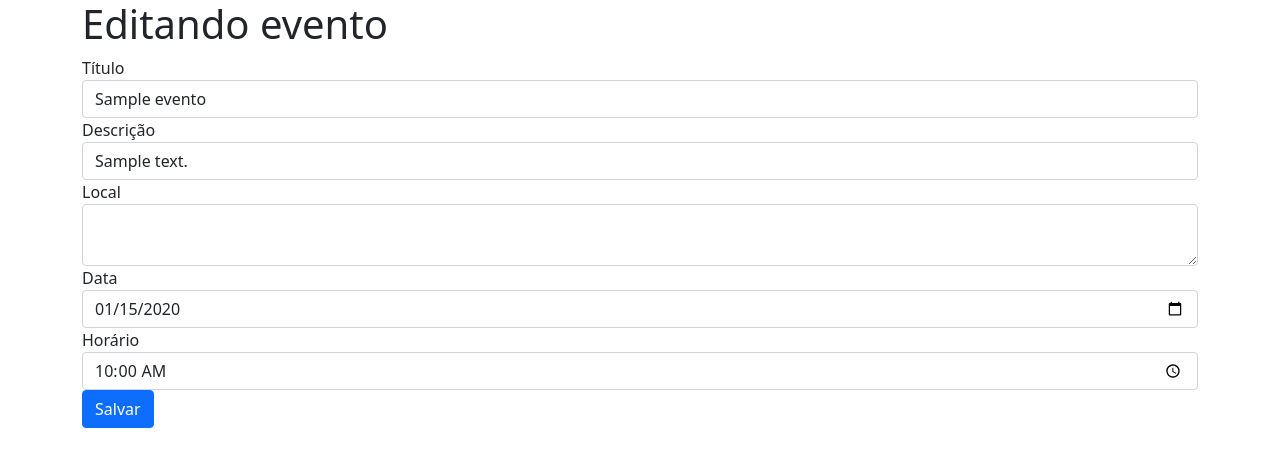
After one commit to llucasft/eventbooker, a Flask app: page /edit/1 in a window 1280 px wide. The commit adds this page. Shown: the top 467 px of the page. Run offline with Flask 3, Linux system fonts and the light colour scheme; the visitor is signed in with stand-in values (Sample User, id 1); tables that the repository leaves empty hold one stand-in row (values such as "Sample post"); some libraries are stand-ins or nearby versions.

Commit message:
formulario de edicao de evento

```diff
--- /dev/null
+++ b/templates/edit.html
@@ -0,0 +1,43 @@
+<!DOCTYPE html>
+<html>
+    <head>
+        <meta charset="utf-8">
+        <meta name="viewport" content="width=device-width, initial-scale=1">
+        <title>Eventbooker</title>
+        <link rel="stylesheet" href="{{ url_for('static', filename='bootstrap.css') }}">
+    </head>
+    <body>
+        <div class="container">
+          <div class="page-header">
+              <h1>{{titulo}}</h1>
+          </div>
+          <form action="{{ url_for('update') }}" method="post" method="post">
+            <fieldset>
+              <div class="form-group">
+                <label for="nome">Título</label>
+                <input type="text" id="titulo" name="titulo" class="form-control", value="{{ evento.titulo }}">
+              </div>
+              <div class="form-group">
+                <label for="categoria">Descrição</label>
+                <input type="text" id="descricao" name="descricao" class="form-control" value="{{ evento.descricao }}">
+              </div>
+              <div class="form-group">
+                <label for="categoria">Local</label>
+                <textarea  id="local" name="local" class="form-control" value="{{ evento.local_evento }}"></textarea>
+              </div>
+              <div class="form-group">
+                <label for="console">Data</label>
+                <input type="date" id="data" name="data" class="form-control" value="{{ evento.data_evento }}">
+              </div>
+              <div class="form-group">
+                <label for="console">Horário</label>
+                <input type="time" id="hora" name="hora" class="form-control" value="{{ evento.hora }}">
+              </div>
+              <button type="submit" class="btn btn-primary btn-salvar">Salvar</button>
+            </fieldset>
+          </form>
+            <!-- <script type="text/javascript" src="{{ url_for('static', filename='jquery.js') }}"></script>
+            <script type="text/javascript" src="{{ url_for('static', filename='app.js') }}"></script> -->
+        </div>
+    </body>
+</html>
--- a/templates/list.html
+++ b/templates/list.html
@@ -17,6 +17,7 @@
             <th>Nome</th>
             <th>Descrição</th>
             <th>Local</th>
+            <th></th>
         </tr>
     </thead>
     <tbody>
@@ -25,6 +26,7 @@
             <td>{{ evento.titulo }}</td>
             <td>{{ evento.descricao }}</td>
             <td>{{ evento.local_evento }}</td>
+            <td><a href="{{ url_for('edit', id=evento.id) }}">Editar</a></td>
         </tr>
         {% endfor %}
 
--- a/views.py
+++ b/views.py
@@ -57,6 +57,18 @@ def create():
 
     return redirect(url_for('index'))
 
+@app.route('/edit/<int:id>')
+def edit(id):
+    if 'logged_user' not in session or session['logged_user'] == None:
+        return redirect(url_for('login', next=url_for('edit')))
+
+    evento = Evento.query.filter_by(id=id).first()
+    return render_template('edit.html', titulo='Editando evento', evento=evento)
+
+@app.route('/update', methods=['POST',])
+def update():
+    pass
+
 @app.route('/logout')
 def logout():
     session['logged_user'] = None
```
